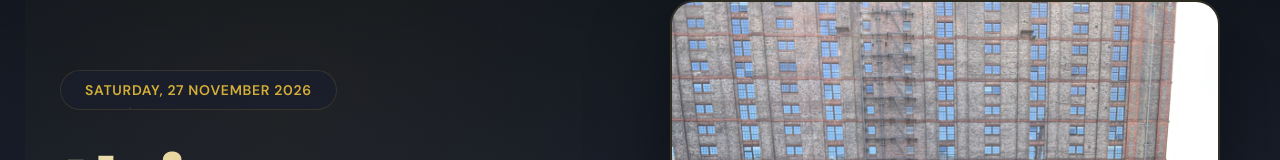
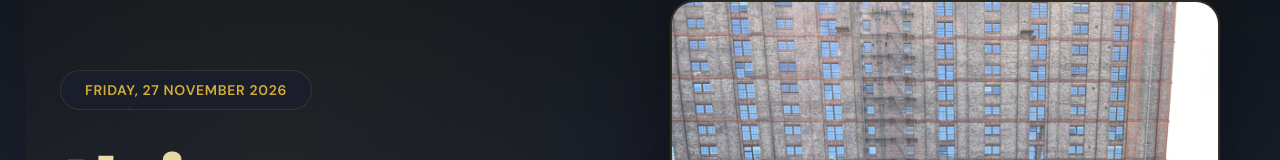
Before and after one commit to ibitayo-dev/dinner-invitation-website, an Angular app: page / in a window 1280 px wide. Shown: the part 120-280 px from the top of the page. Built offline with nearby package versions, Linux system fonts and the light colour scheme.

Commit message:
fix: correct event date in hero badge

```diff
--- a/src/app/invite-page/invite-page.html
+++ b/src/app/invite-page/invite-page.html
@@ -12,7 +12,7 @@
 
   <section class="hero-section">
     <div class="hero-content">
-      <div class="hero-badge" data-animate>Saturday, 27 November 2026</div>
+      <div class="hero-badge" data-animate>Friday, 27 November 2026</div>
       <h1 class="hero-title" data-animate>
         <span class="title-word">Ibitayo</span>
         <span class="title-word">and Shannon</span>
```
